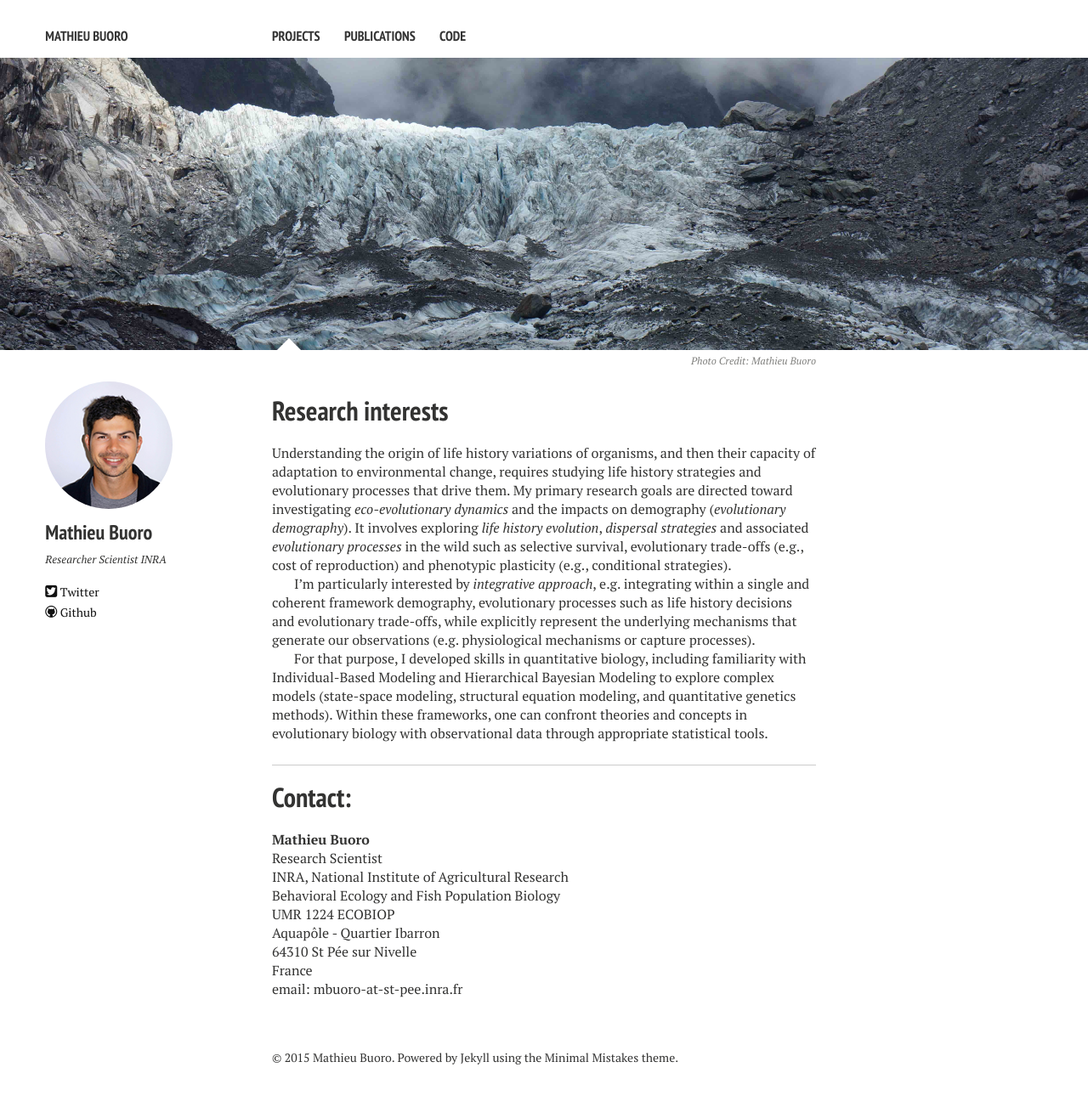
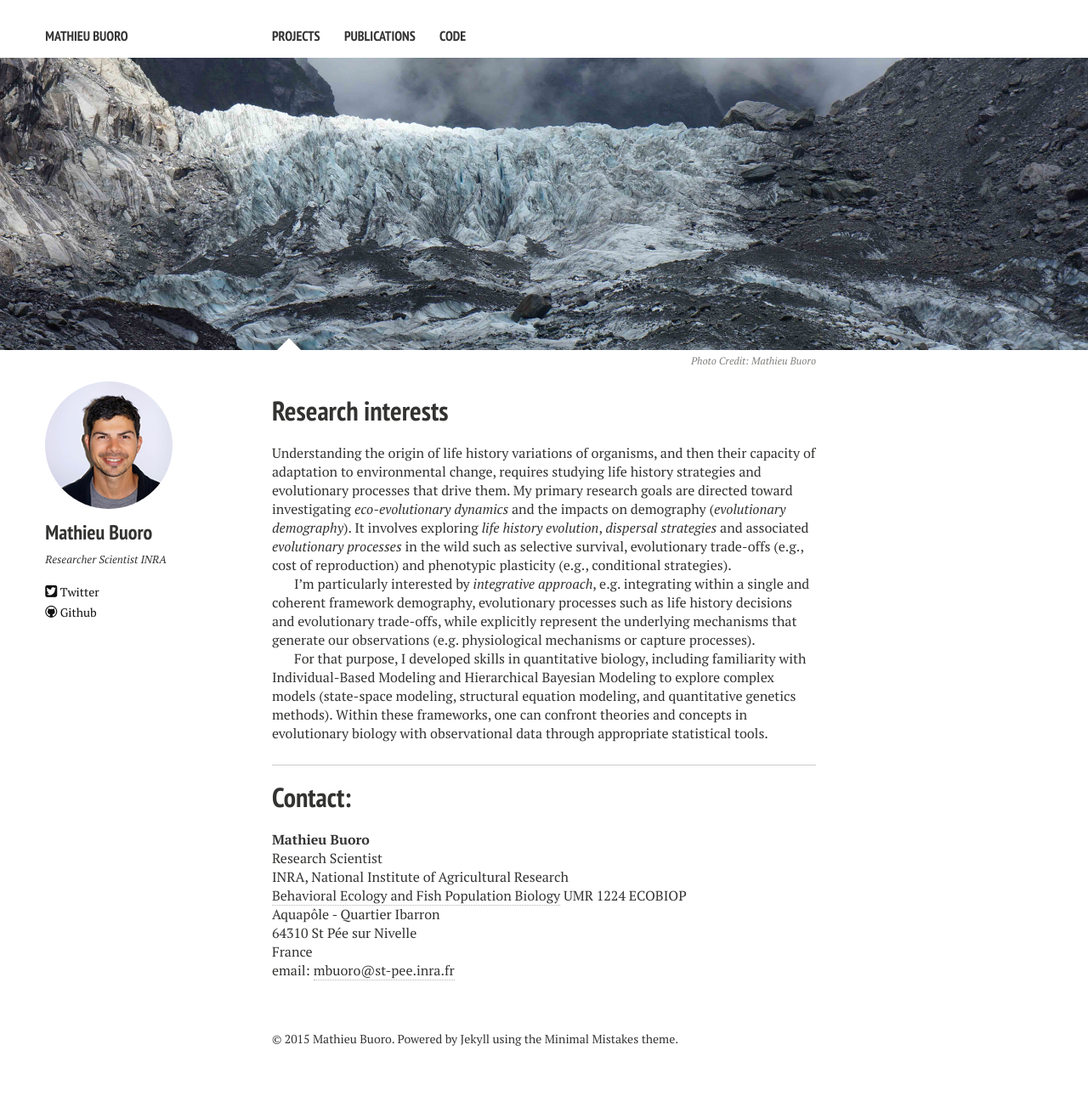
Before and after one commit to matbuoro/matbuoro.github.io, a Jekyll site: the page built from index.md, in a window 1280 px wide. Shown: the whole page at 85% size. Built offline with Jekyll 4.4.1, drawn with Linux system fonts in a browser that asks for light colours; nearby versions of some CDN libraries; after the commit the page ends 1281 px from its top, so only the background shows below that; part of the change alters nothing that is shown.

Commit message:
add links

```diff
--- a/index.md
+++ b/index.md
@@ -25,9 +25,9 @@ For that purpose, I developed skills in quantitative biology, including familiar
 __Mathieu Buoro__
 Research Scientist
 INRA, National Institute of Agricultural Research
-Behavioral Ecology and Fish Population Biology
+[Behavioral Ecology and Fish Population Biology](http://www6.bordeaux-aquitaine.inra.fr/st_pee_eng/UMR-Ecobiop)
 UMR 1224 ECOBIOP
 Aquapôle - Quartier Ibarron
 64310 St Pée sur Nivelle
 France
-email: mbuoro-at-st-pee.inra.fr
+email: <mbuoro@st-pee.inra.fr>
```
